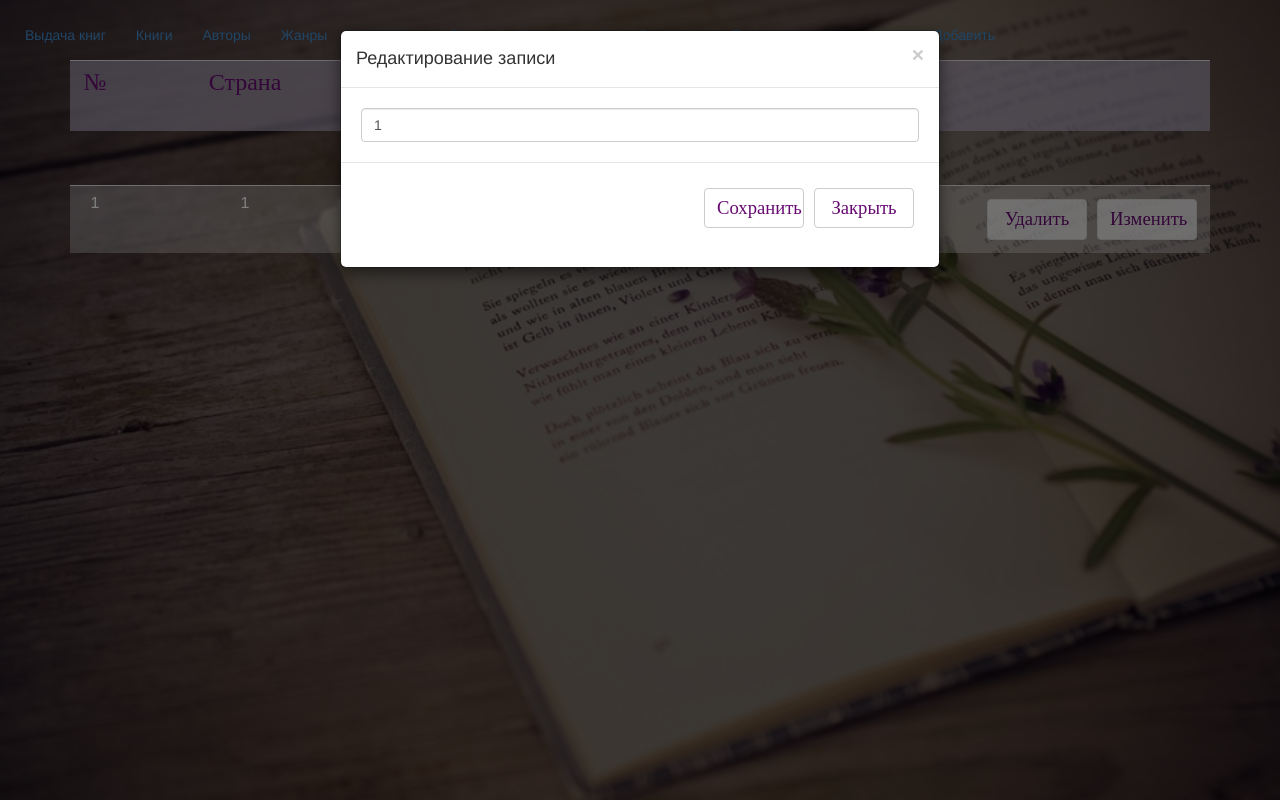
After one commit to LizaZmievskaya/Library, a PHP site: page /tables/genres.php in a window 1280 px wide, after a click on "Изменить". The commit adds this page. Run offline with PHP 8.4, Linux system fonts and the light colour scheme; tables that the repository leaves empty or names only in its code hold one stand-in row (values such as "Sample post").

Commit message:
changed design

```diff
--- a/books.php
+++ b/tables/books.php
@@ -25,8 +25,8 @@ if (isset($_POST['menu'])){
 <html>
 <head>
     <meta charset="utf-8">
-    <link rel="stylesheet" href="css/bootstrap.css">
-    <link rel="stylesheet" href="css/tables.css">
+    <link rel="stylesheet" href="../css/bootstrap.css">
+    <link rel="stylesheet" href="../css/tables.css">
 </head>
 <body>
 <div class="container">
--- /dev/null
+++ b/tables/genres.php
@@ -0,0 +1,139 @@
+<?php
+namespace lib;
+include "../db.php";
+class Countries extends Db {
+    public function fetchAll(){
+        $conn = $this->ConnectDB();
+        $stmt = $conn->prepare("SELECT * FROM `countries` ORDER BY country_id");
+        $stmt->execute();
+        $result = $stmt->fetchAll();
+        return $result;
+    }
+}
+$out = new Countries();
+$rows = $out->fetchAll();
+
+if (isset($_POST['menu'])){
+    header("Location: index.php");
+}
+?>
+<!DOCTYPE>
+<html>
+<head>
+    <meta charset="utf-8">
+    <link rel="stylesheet" href="../css/bootstrap.css">
+    <link rel="stylesheet" href="../css/tables.css">
+    <script src="../js/jquery-2.1.4.min.js"></script>
+    <script src="../js/bootstrap.js"></script>
+</head>
+<body>
+<div class="container">
+    <form method="post">
+        <nav id="header" class="navbar navbar-fixed-top" role="navigation">
+            <ul id="panel" class="nav navbar-nav">
+                <li><a href="output.php">Выдача книг</a></li>
+                <li><a href="books.php">Книги</a></li>
+                <li><a href="authors.php">Авторы</a></li>
+                <li><a href="genres.php">Жанры</a></li>
+                <li><a href="readers.php">Читатели</a></li>
+                <li><a href="languages.php">Языки</a></li>
+                <li><a href="publishers.php">Издательства</a></li>
+                <li><a href="debtors.php">Должники</a></li>
+                <li><a href="popular.php">Популярные книги месяца</a></li>
+                <li><a href="">Добавить</a></li>
+            </ul>
+            <!--<button id="add" type="button" class="btn btn-default" data-toggle="modal" data-target="#addModal">Добавить запись</button>-->
+            <div class="container">
+                <table class="title table table-striped">
+                    <tr>
+                        <td width="50">№</td>
+                        <td width="250">Страна</td>
+                        <td></td>
+                    </tr>
+                </table>
+            </div>
+        </nav>
+        <div class="table-responsive">
+            <table class="table table-striped"  style="text-align: center;">
+                <?php for ($i = 0; $i < count($rows); $i++) {?>
+                    <tr data-id="<?= $rows[$i]['country_id']?>" data-country="<?= $rows[$i]['country']?>">
+                        <td width="50"><?= $rows[$i]['country_id']?></td>
+                        <td width="250"><?= $rows[$i]['country']?></td>
+                        <td><button name="edit" type="button" class="btn btn-default" data-toggle="modal" data-target="#editModal">Изменить</button>
+                            <input name="delete" type="submit" class="btn btn-default" value="Удалить"></td>
+                    </tr>
+                <?php } ?>
+            </table>
+        </div>
+    </form>
+</div>
+
+<!--ADD MODAL-->
+<div class="modal fade" id="addModal" tabindex="-1" role="dialog" aria-labelledby="myModalLabel" aria-hidden="true">
+    <div class="modal-dialog">
+        <div class="modal-content">
+            <div class="modal-header">
+                <button type="button" class="close" data-dismiss="modal" aria-hidden="true">&times;</button>
+                <h4 class="modal-title">Добавление новой записи</h4>
+            </div>
+            <form method="post">
+                <div class="modal-body">
+                    <div class="form-horizontal">
+                        <input name="country" type="text" class="form-control" id="inputCountry" placeholder="Страна">
+                    </div>
+                </div>
+                <div class="modal-footer">
+                    <button type="button" class="btn btn-default" data-dismiss="modal">Закрыть</button>
+                    <button name="add" type="submit" class="btn btn-default">Сохранить</button>
+                </div>
+            </form>
+        </div>
+    </div>
+</div>
+<!--EDIT MODAL-->
+<div class="modal fade" id="editModal" tabindex="-1" role="dialog" aria-labelledby="myModalLabel" aria-hidden="true">
+    <div class="modal-dialog">
+        <div class="modal-content">
+            <div class="modal-header">
+                <button type="button" class="close" data-dismiss="modal" aria-hidden="true">&times;</button>
+                <h4 class="modal-title">Редактирование записи</h4>
+            </div>
+            <form method="post">
+                <div class="modal-body">
+                    <div class="form-horizontal">
+                        <input name="country" type="text" class="form-control" id="inputCountry" placeholder="Страна">
+                    </div>
+                </div>
+                <div class="modal-footer">
+                    <button type="button" class="btn btn-default" data-dismiss="modal">Закрыть</button>
+                    <button name="save" type="submit" class="btn btn-default">Сохранить</button>
+                </div>
+            </form>
+        </div>
+    </div>
+</div>
+<!--ERROR-->
+<div class="modal fade" id="errorModal" tabindex="-1" role="dialog" aria-labelledby="myModalLabel" aria-hidden="true">
+    <div class="modal-dialog">
+        <div class="modal-content">
+            <div class="modal-header">
+                <button type="button" class="close" data-dismiss="modal" aria-hidden="true">&times;</button>
+                <h4 class="modal-title">ERROR</h4>
+            </div>
+            <!--<form method="post">
+                <div class="modal-body">
+                    <div class="form-horizontal">
+                        <input name="country" type="text" class="form-control" id="inputCountry" placeholder="Страна">
+                    </div>
+                </div>
+                <div class="modal-footer">
+                    <button type="button" class="btn btn-default" data-dismiss="modal">Закрыть</button>
+                    <button name="add" type="submit" class="btn btn-default">Сохранить</button>
+                </div>
+            </form>-->
+        </div>
+    </div>
+</div>
+<script src="../js/actions_country.js"></script>
+</body>
+</html>
```
Also changed, not shown: popular.php (deleted, +0 -60 lines), tables/authors.php (renamed from readers.php, +13 -19 lines), tables/countries.php (renamed from languages.php, +38 -15 lines), tables/debtors.php (renamed from debtors.php, +4 -4 lines), tables/languages.php (renamed from countries.php, +15 -38 lines), tables/output.php (renamed from output.php, +5 -5 lines), tables/popular.php (renamed from authors.php, +16 -17 lines), tables/publishers.php (added, +67 -0 lines), tables/readers.php (renamed from publishers.php, +21 -21 lines).
